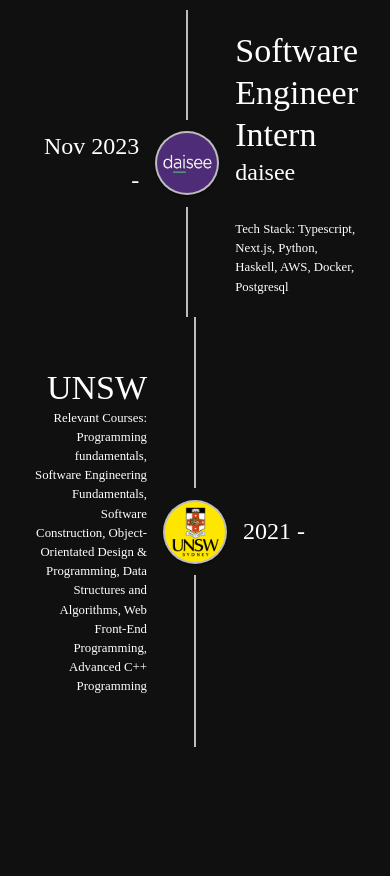
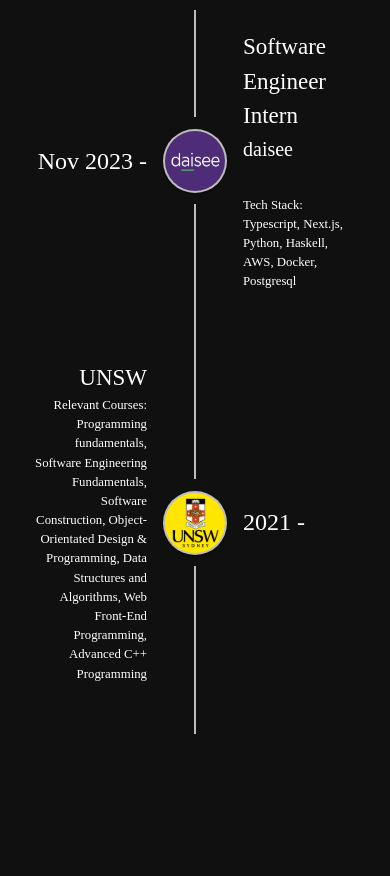
Before and after one commit to RyanGian/portfolio, a React (Create React App) app: page / in a window 390 px wide. Shown: the part 1140-2016 px from the top of the page. Built offline with nearby package versions, Linux system fonts and the light colour scheme.

Commit message:
Fixed media queries for timeline

```diff
--- a/src/sections/Experience.jsx
+++ b/src/sections/Experience.jsx
@@ -18,11 +18,35 @@ import { createTheme } from "@mui/material/styles";
 import { ThemeProvider } from "@mui/material/styles";
 
 const theme = createTheme();
-theme.typography.h4 = {
+theme.typography.h5 = {
+  fontSize: "18px",
   fontWeight: 400,
   "@media (max-width:600px)": {
     fontWeight: 300,
     fontSize: "0.8rem",
+  },
+};
+
+theme.typography.h4 = {
+  fontSize: "35px",
+  // typography: {
+  //   fontFamily: "Poligon",
+  // },
+  "@media (max-width:600px)": {
+    // fontWeight: 300,
+    fontSize: "23px",
+  },
+};
+
+theme.typography.h6 = {
+  fontSize: "28px",
+  fontWeight: 300,
+  // typography: {
+  //   fontFamily: "Poligon",
+  // },
+  "@media (max-width:600px)": {
+    fontWeight: 300,
+    fontSize: "20px",
   },
 };
 
@@ -56,10 +80,16 @@ function Experience() {
               <TimelineConnector />
             </TimelineSeparator>
             <TimelineContent sx={{ py: "20px", px: 2 }}>
+              <ThemeProvider theme={theme}>
                 <Typography variant="h4" component="span">
                   Software Engineer Intern
                 </Typography>
-              <Typography variant="h5">daisee</Typography>
+              </ThemeProvider>
+
+              <ThemeProvider theme={theme}>
+                <Typography variant="h6">daisee</Typography>
+              </ThemeProvider>
+
               <Typography>
                 {/* Lorem ipsum dolor sit amet, consectetur adipiscing elit, sed do
                 eiusmod tempor incididunt ut labore et dolore magna aliqua.
@@ -72,7 +102,7 @@ function Experience() {
               </Typography>
 
               <ThemeProvider theme={theme}>
-                <Typography variant="h4">
+                <Typography variant="h5">
                   Tech Stack: Typescript, Next.js, Python, Haskell, AWS, Docker,
                   Postgresql
                 </Typography>
@@ -103,11 +133,14 @@ function Experience() {
               <TimelineConnector />
             </TimelineSeparator>
             <TimelineContent sx={{ py: "50px", px: 2 }}>
+              <ThemeProvider theme={theme}>
                 <Typography variant="h4" component="span">
                   UNSW
                 </Typography>
+              </ThemeProvider>
+
               <ThemeProvider theme={theme}>
-                <Typography variant="h4">
+                <Typography variant="h5">
                   Relevant Courses: Programming fundamentals, Software
                   Engineering Fundamentals, Software Construction,
                   Object-Orientated Design & Programming, Data Structures and
```
Lines whose indentation alone changed are shown as unchanged.
